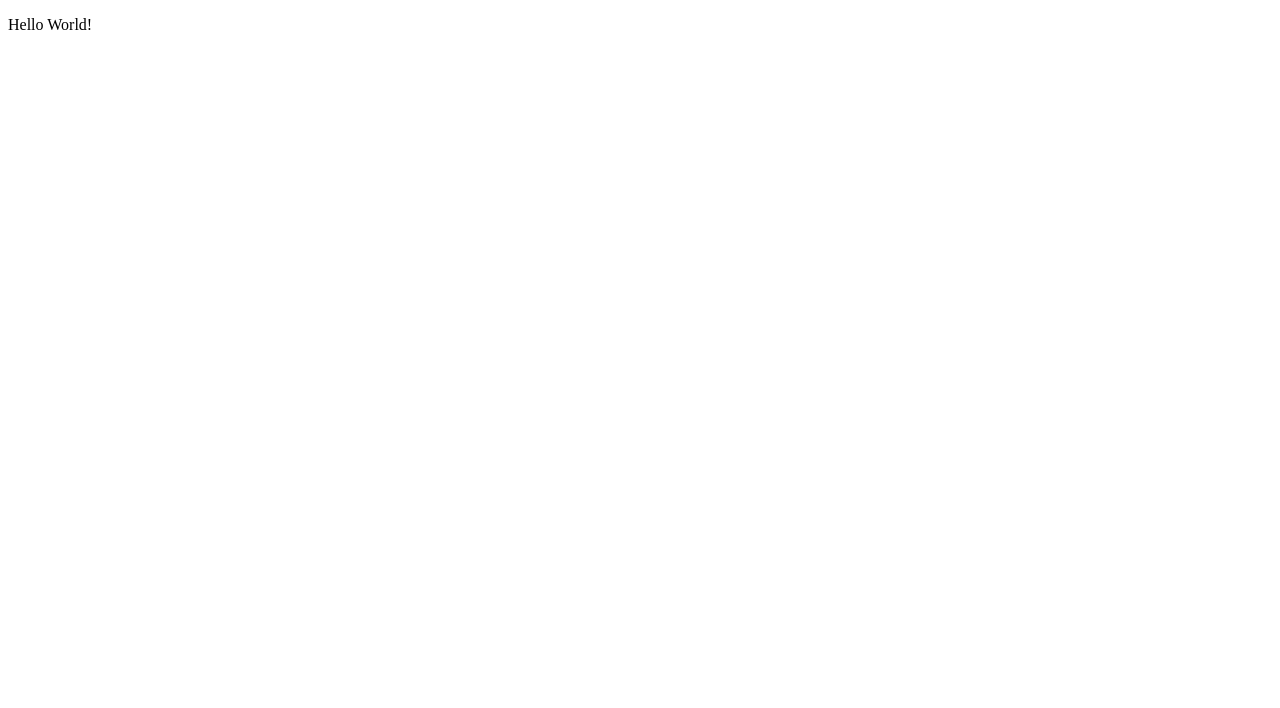
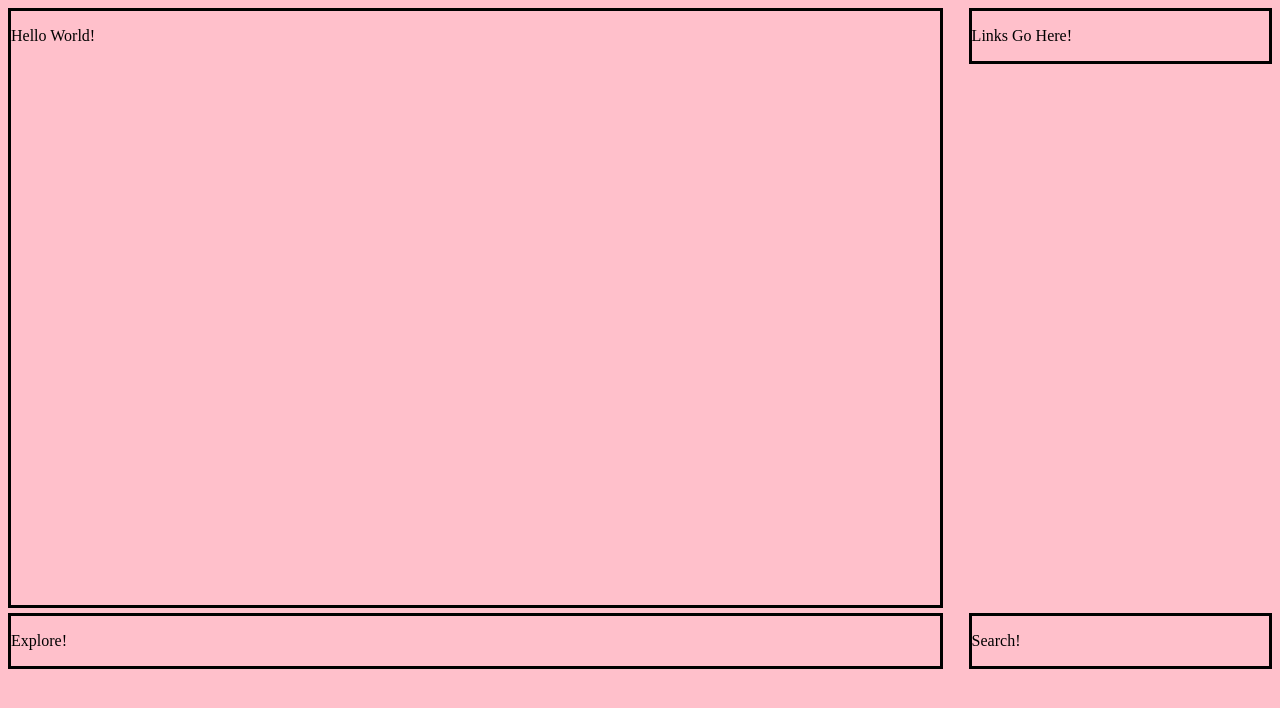
Before and after one commit to SamBumgardner/Wikipedia-Quest, a website: page src/index.html in a window 1280 px wide. Shown: the top 708 px of the page. Drawn offline with Linux system fonts and the light colour scheme.

Commit message:
Added some basic content and styling.

```diff
--- a/src/index.html
+++ b/src/index.html
@@ -3,9 +3,65 @@
 <head lang="en">
   <meta charset="UTF-8">
   <title>Wikipedia Quest</title>
+  <style>
+	body{
+		background-color:pink;
+	}
+	#overview {
+		box-sizing: border-box;
+		width: 74%;
+		border-style: solid;
+		float: left;
+		margin-right:1%;
+		margin-bottom:5px;
+
+		max-height:600px;
+	}
+	#links{
+		box-sizing: border-box;
+		width: 24%;
+		border-style: solid;
+		float: left;
+		margin-left:1%;
+		margin-bottom:5px;
+
+		max-height:600px
+	}
+	#explore{
+		box-sizing: border-box;
+		width: 74%;
+		border-style: solid;
+		float: left;
+		margin-right:1%;
+	}
+	#search{
+		box-sizing: border-box;
+		width: 24%;
+		border-style: solid;
+		float: left;
+		margin-left:1%;
+	}
+
+  </style>
 </head>
 <body>
+
+<div id="overview">
 <p>Hello World!</p>
+<br><br><br><br><br><br><br><br><br><br><br><br><br><br><br><br><br><br><br><br><br><br><br><br><br><br><br><br><br><br><br><br><br><br><br><br><br><br><br><br><br><br><br><br><br><br><br><br><br><br><br><br><br><br><br><br><br><br><br><br><br><br><br><br><br><br><br><br><br><br><br><br><br><br><br><br><br><br><br><br><br><br><br><br><br><br><br><br><br><br><br><br><br><br><br><br><br><br><br><br><br><br><br><br><br><br><br><br><br><br><br><br><br><br><br><br><br><br><br><br><br><br><br><br><br><br><br><br><br><br><br><br><br><br><br><br><br><br><br><br><br><br><br><br><br><br><br><br><br><br><br><br><br><br><br><br><br><br><br><br><br><br><br><br><br><br><br><br><br><br><br><br><br><br><br><br><br><br><br><br><br><br><br><br><br><br>
+</div>
+
+<div id="links">
+<p>Links Go Here!</p>
+</div>
+
+<div id="explore">
+<p>Explore!</p>
+</div>
+
+<div id="search">
+<p>Search!</p>
+</div>
 
 </body>
 </html>
```
